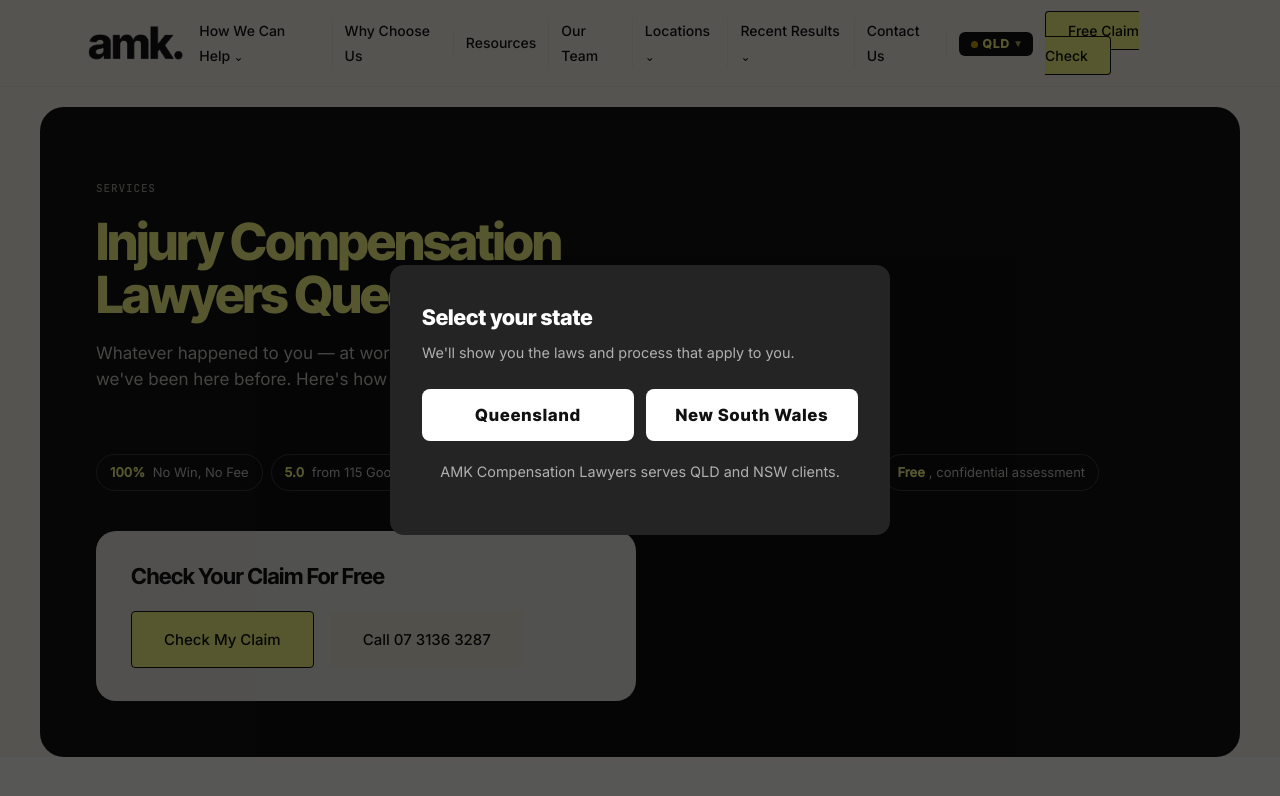
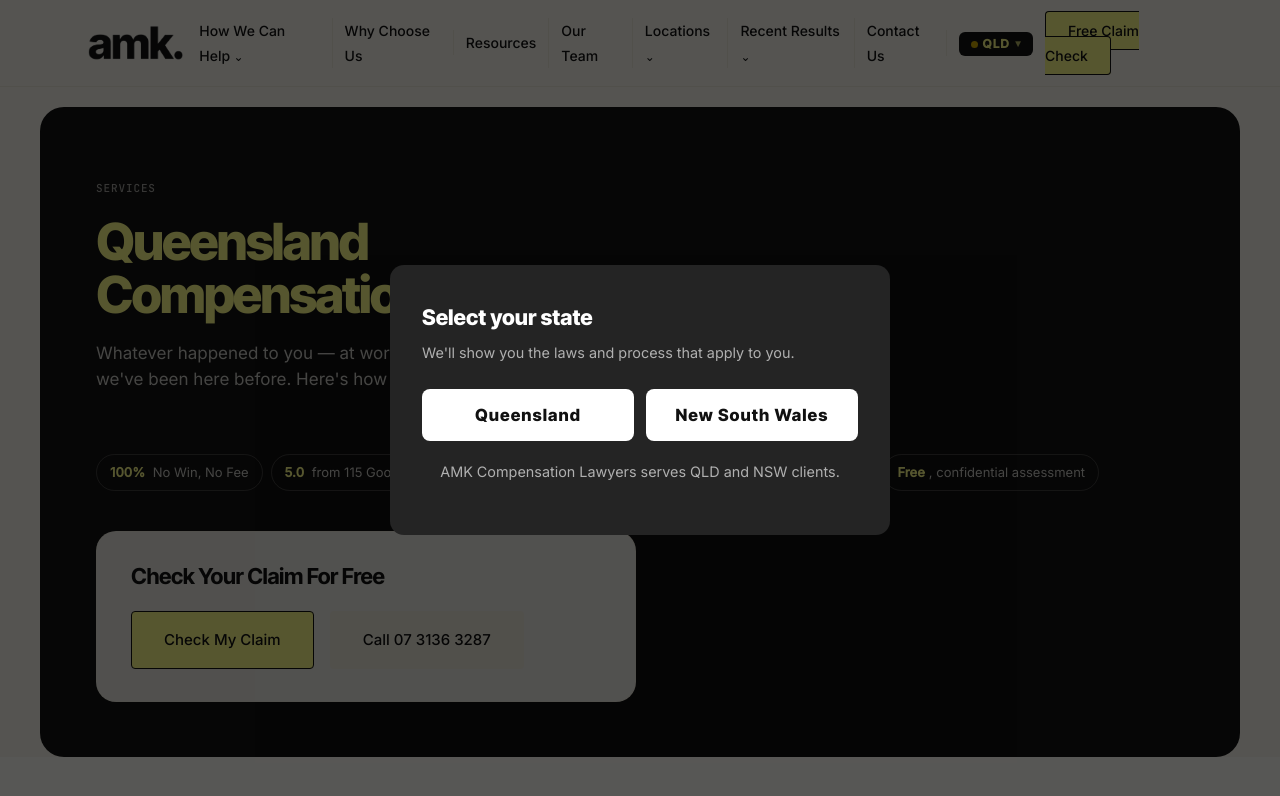
Before and after one commit to FastFirms/amk-website, a plain HTML site: page services.html in a window 1280 px wide. Drawn offline with Linux system fonts and the light colour scheme.

Commit message:
Services H1: Queensland Compensation Claims
Co-Authored-By: Claude Opus 5.5 <noreply@anthropic.com>

```diff
--- a/services.html
+++ b/services.html
@@ -189,7 +189,7 @@ src="https://www.facebook.com/tr?id=1201321504917945&ev=PageView&noscript=1"
     <div class="hero-inner">
       <div class="hero-headline-wrap">
         <span class="label" style="color:rgba(251,250,244,.6);margin-bottom:18px;">Services</span>
-        <h1 class="hero-headline"><span class="nw">Injury Compensation</span><br><span class="nw">Lawyers Queensland.</span></h1>
+        <h1 class="hero-headline"><span class="nw">Queensland</span><br><span class="nw">Compensation Claims.</span></h1>
         <p class="svc-hero-intro">Whatever happened to you — at work, on the road, or in someone's care — we've been here before. Here's how we help.</p>
       </div>
               <ul class="svc-chips" aria-label="Why AMK">
```
